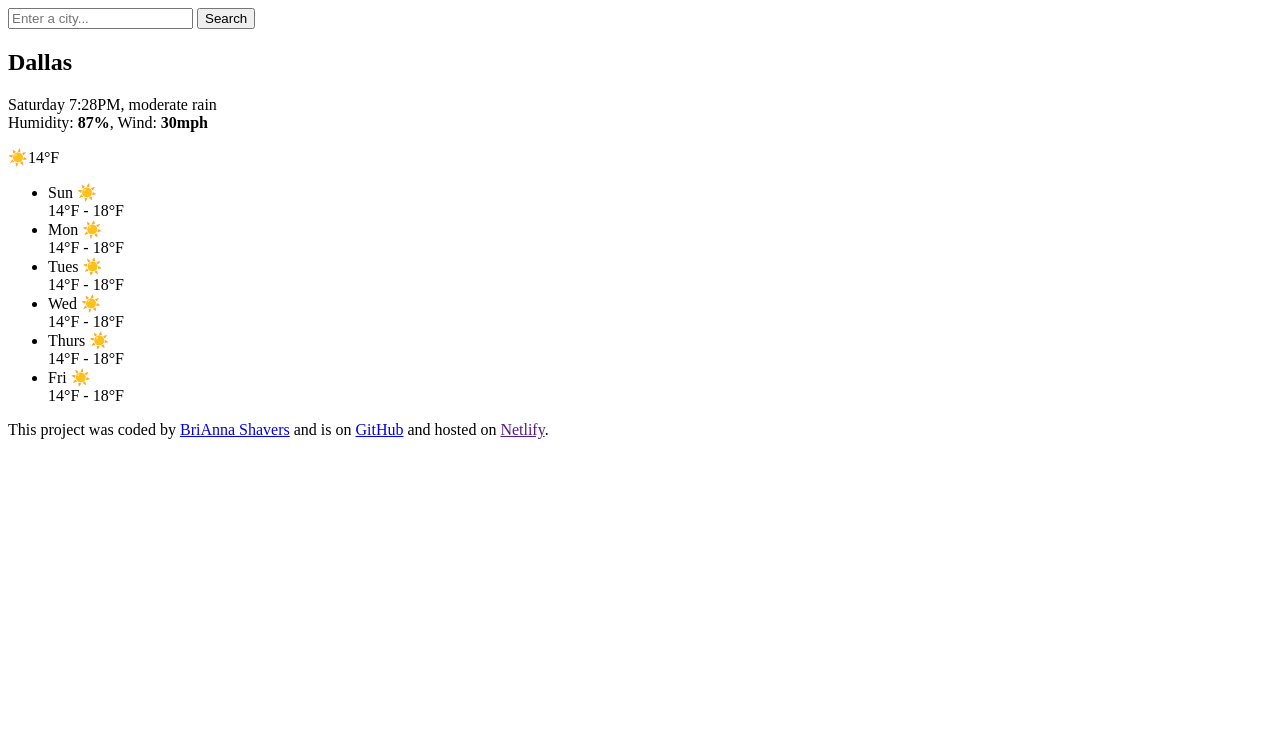
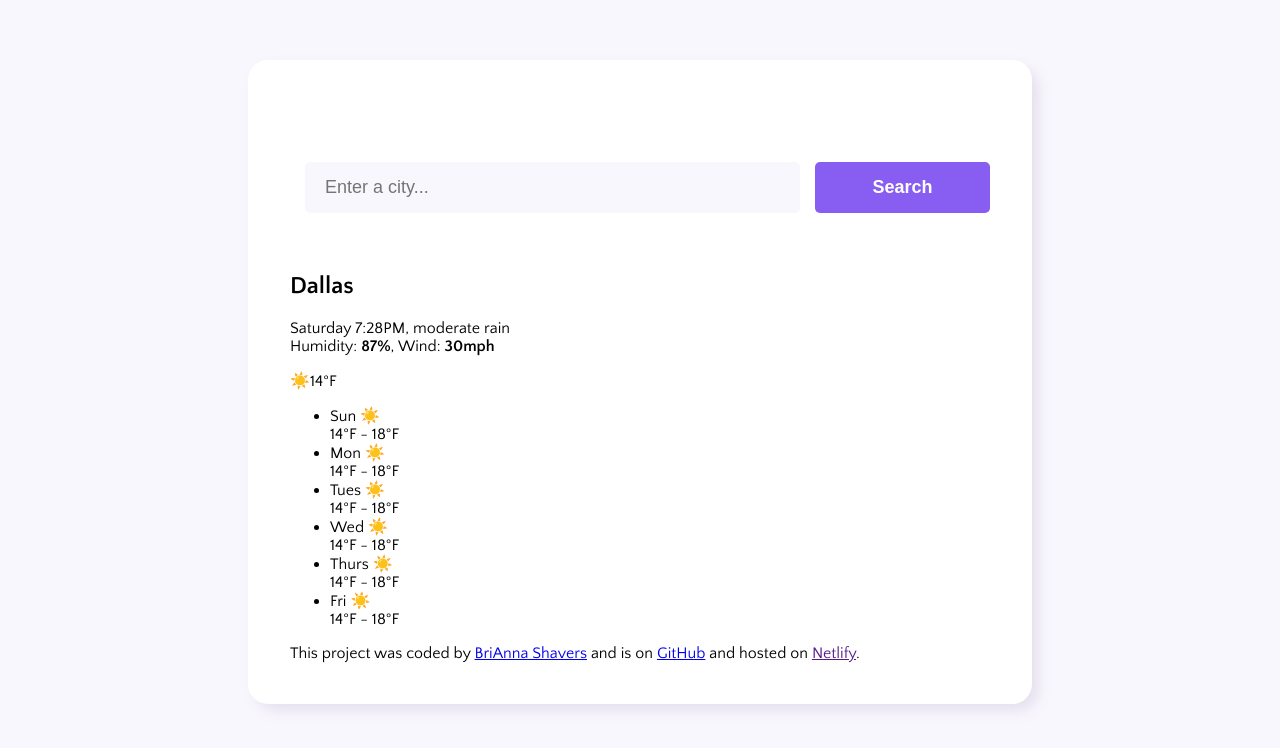
Before and after one commit to briannajordan30/shecodes-plus-weather-app, a plain HTML site: page index.html in a window 1280 px wide. Drawn offline with Linux system fonts and the light colour scheme.

Commit message:
Style weather container and search form using Flexbox

```diff
--- a/index.html
+++ b/index.html
@@ -4,6 +4,15 @@
     <meta charset="UTF-8" />
     <meta name="viewport" content="width=device-width, initial-scale=1.0" />
     <title>Weather App</title>
+    <link rel="stylesheet" href="style.css" />
+    <link rel="preconnect" href="https://fonts.googleapis.com" />
+    <link rel="preconnect" href="https://fonts.gstatic.com" crossorigin />
+    <link rel="preconnect" href="https://fonts.googleapis.com" />
+    <link rel="preconnect" href="https://fonts.gstatic.com" crossorigin />
+    <link
+      href="https://fonts.googleapis.com/css2?family=Caveat:wght@400..700&family=DM+Sans:ital,opsz,wght@0,9..40,100..1000;1,9..40,100..1000&family=Instrument+Serif:ital@0;1&family=Onest:wght@100..900&family=Oswald:wght@200..700&family=Quattrocento+Sans:ital,wght@0,400;0,700;1,400;1,700&family=Roboto:ital,wght@0,100..900;1,100..900&family=Yanone+Kaffeesatz:wght@200..700&display=swap"
+      rel="stylesheet"
+    />
   </head>
   <body>
     <div class="container">
@@ -11,13 +20,13 @@
         <form action="/submit">
           <label for="cityInput"></label>
           <input type="text" id="cityInput" placeholder="Enter a city..." />
-          <button>Search</button>
+          <button><strong> Search</strong></button>
         </form>
       </header>
       <main>
         <section class="currentWeather">
           <div class="currentInformation">
-            <h1>Dallas </h1>
+            <h1>Dallas</h1>
             <p>
               Saturday 7:28PM, moderate rain
               <br />
--- /dev/null
+++ b/style.css
@@ -0,0 +1,44 @@
+body {
+  background-color: #f9f7fe;
+  font-family: "Quattrocento Sans", sans-serif;
+  margin: 0;
+  padding: 0;
+  display: flex;
+  justify-content: center;
+}
+header {
+  margin: 60px 0;
+}
+form{
+  display: flex;
+  flex-direction: row;
+  gap: 15px;
+}
+button {
+  background-color: #885df1;
+  color: #ffffff;
+  border-radius: 5px;
+  border: none;
+  font-size: 18px;
+  padding: 12px 35px;
+  width: 25%;
+}
+input {
+  width: 65%;
+  padding: 15px 20px;
+  font-size: 18px;
+  border: none;
+  border-radius: 5px;
+  background-color: #f9f7fe;
+}
+
+.container {
+  border: 2px solid #ffffff;
+  border-radius: 20px;
+  background-color: #ffffff;
+  box-shadow: 7px 7px 16px -2px rgba(102, 80, 128, 0.16);
+  margin: 60px;
+  padding: 40px;
+  width: 90%;
+  max-width: 700px;
+}
```
